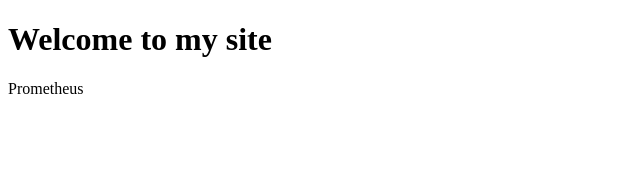
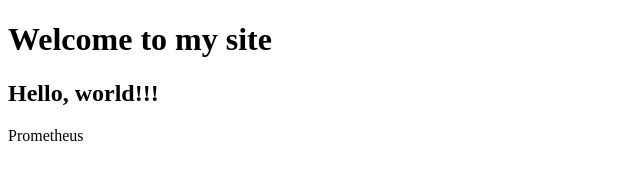
Before and after one commit to andrewBaku/prometheus, a plain HTML site: page index.html in a window 1280 px wide. Shown: the whole page, without its empty margins (0-640 px from the left). Drawn offline with Linux system fonts and the light colour scheme.

Commit message:
Update an index.html by adding h2 tag

```diff
--- a/index.html
+++ b/index.html
@@ -7,6 +7,7 @@
     </head>
     <body>
         <h1>Welcome to my site</h1>
+        <h2>Hello, world!!!</h2>
         <p>Prometheus</p>
     </body>
 </html>
```
